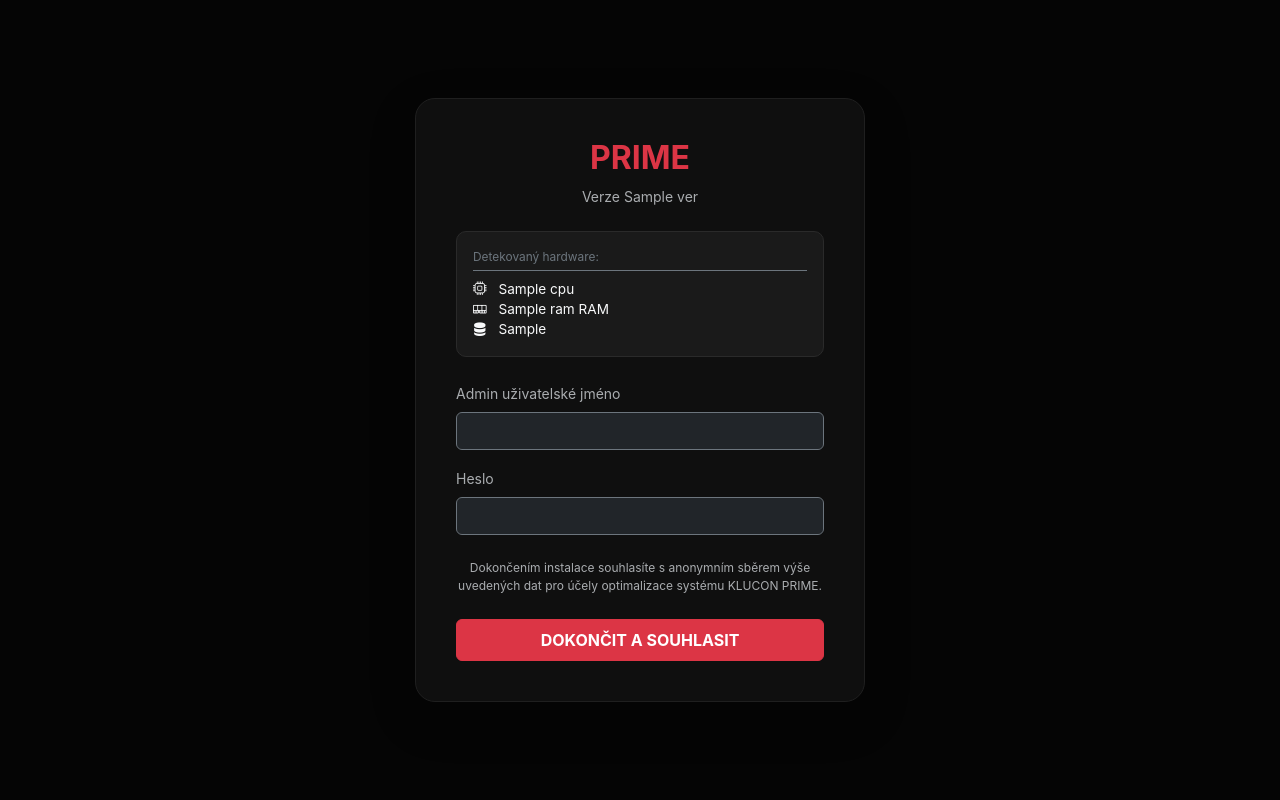
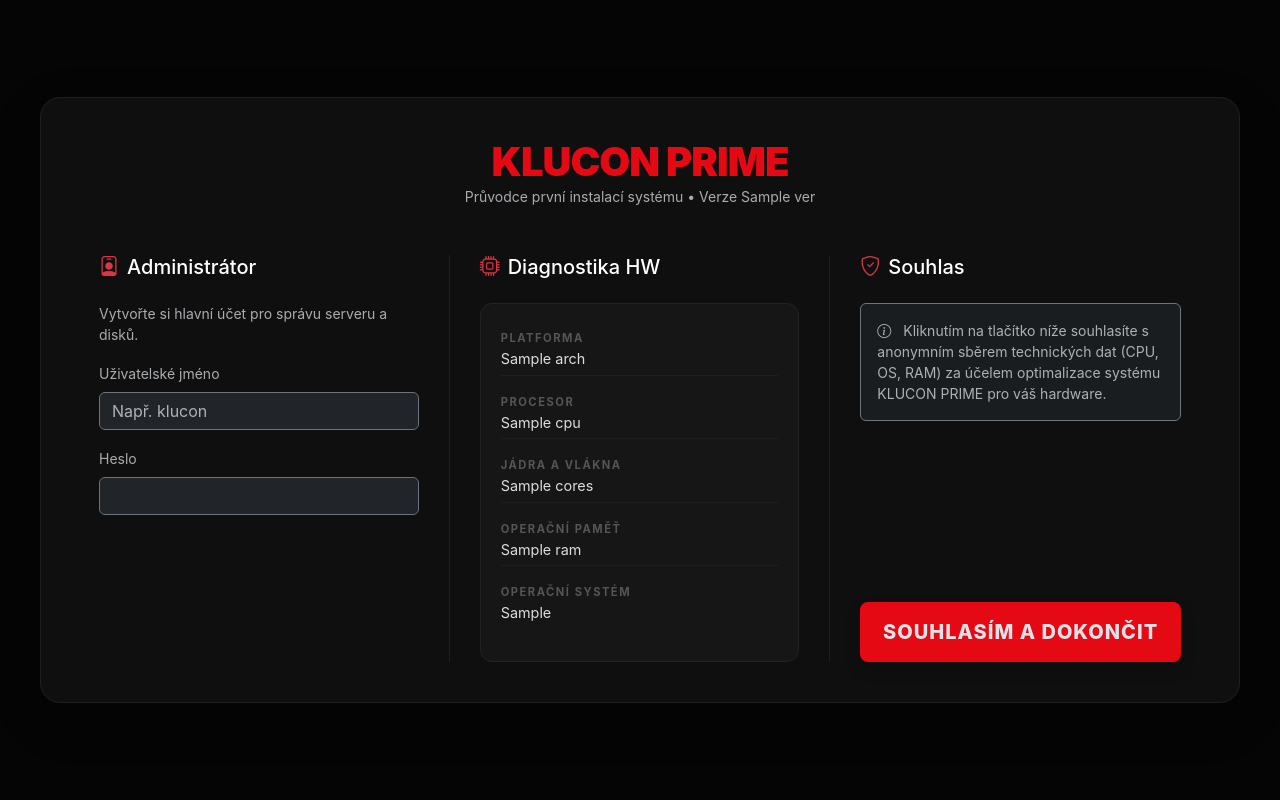
Before and after one commit to klucon/klucon-prime, a FastAPI app: template templates/setup.html in a window 1280 px wide. Run offline with FastAPI, Linux system fonts and the light colour scheme; the template is opened without the code that fills it: most values are stand-ins (such as "Sample title", 1, 10 or a date in 2020).

Commit message:
Update setup.html

```diff
--- a/templates/setup.html
+++ b/templates/setup.html
@@ -2,47 +2,76 @@
 <html lang="cs" data-bs-theme="dark">
 <head>
     <meta charset="UTF-8">
-    <title>PRIME Setup</title>
+    <meta name="viewport" content="width=device-width, initial-scale=1.0">
+    <title>KLUCON PRIME | Instalace</title>
     <link href="https://cdn.jsdelivr.net/npm/bootstrap@5.3.2/dist/css/bootstrap.min.css" rel="stylesheet">
     <link rel="stylesheet" href="https://cdn.jsdelivr.net/npm/bootstrap-icons@1.11.2/font/bootstrap-icons.css">
     <style>
-        body { background-color: #050505; height: 100vh; display: flex; align-items: center; font-family: 'Inter', sans-serif; }
-        .setup-card { background: #0f0f0f; border: 1px solid #1f1f1f; border-radius: 20px; width: 100%; max-width: 450px; padding: 40px; }
-        .hw-info { font-size: 0.85rem; background: #1a1a1a; border: 1px solid #2a2a2a; border-radius: 10px; }
+        body { background-color: #050505; color: #eee; font-family: 'Inter', -apple-system, sans-serif; min-height: 100vh; display: flex; align-items: center; }
+        .setup-container { background: #0f0f0f; border: 1px solid #1f1f1f; border-radius: 20px; padding: 40px; width: 95%; max-width: 1200px; margin: auto; }
+        .col-setup { border-right: 1px solid #1f1f1f; padding: 0 30px; }
+        .col-last { padding: 0 30px; display: flex; flex-direction: column; justify-content: center; }
+        .hw-box { background: #161616; padding: 20px; border-radius: 12px; border: 1px solid #222; }
+        .hw-label { font-size: 0.7rem; color: #555; text-transform: uppercase; letter-spacing: 1.5px; font-weight: 700; }
+        .hw-value { font-size: 0.9rem; color: #ddd; margin-bottom: 12px; display: block; border-bottom: 1px solid #1f1f1f; padding-bottom: 5px; }
+        .hw-value:last-child { border-bottom: none; }
+        .btn-prime { background-color: #e50914; border: none; font-weight: 800; letter-spacing: 1px; padding: 15px; transition: 0.3s; }
+        .btn-prime:hover { background-color: #b20710; transform: translateY(-2px); }
+        .title-red { color: #e50914; font-weight: 900; letter-spacing: -1px; }
     </style>
 </head>
 <body>
-    <div class="container d-flex justify-content-center">
-        <div class="setup-card shadow-lg">
-            <h2 class="text-danger fw-bold text-center mb-2">PRIME</h2>
-            <p class="text-muted text-center small mb-4">Verze {{ sys.ver }}</p>
+    <div class="setup-container shadow-lg">
+        <div class="text-center mb-5">
+            <h1 class="title-red m-0">KLUCON PRIME</h1>
+            <p class="text-muted small uppercase">Průvodce první instalací systému • Verze {{ sys.ver }}</p>
+        </div>
 
-            <div class="hw-info p-3 mb-4">
-                <div class="text-secondary small mb-2 border-bottom border-secondary pb-1">Detekovaný hardware:</div>
-                <div class="text-light">
-                    <i class="bi bi-cpu me-2"></i> {{ sys.cpu }}<br>
-                    <i class="bi bi-memory me-2"></i> {{ sys.ram }} RAM<br>
-                    <i class="bi bi-server me-2"></i> {{ sys.os }}
+        <form action="/do-setup" method="post" class="row align-items-stretch">
+            <div class="col-md-4 col-setup">
+                <h5 class="mb-4 text-white"><i class="bi bi-person-badge me-2 text-danger"></i>Administrátor</h5>
+                <p class="text-muted small">Vytvořte si hlavní účet pro správu serveru a disků.</p>
+                <div class="mb-3">
+                    <label class="form-label small text-muted">Uživatelské jméno</label>
+                    <input type="text" name="username" class="form-control bg-dark border-secondary text-white shadow-none" placeholder="Např. klucon" required>
+                </div>
+                <div class="mb-4">
+                    <label class="form-label small text-muted">Heslo</label>
+                    <input type="password" name="password" class="form-control bg-dark border-secondary text-white shadow-none" required>
                 </div>
             </div>
 
-            <form action="/do-setup" method="post">
-                <div class="mb-3">
-                    <label class="form-label small text-muted">Admin uživatelské jméno</label>
-                    <input type="text" name="username" class="form-control bg-dark border-secondary text-white" required>
+            <div class="col-md-4 col-setup">
+                <h5 class="mb-4 text-white"><i class="bi bi-cpu me-2 text-danger"></i>Diagnostika HW</h5>
+                <div class="hw-box">
+                    <span class="hw-label">Platforma</span>
+                    <span class="hw-value">{{ sys.arch }}</span>
+
+                    <span class="hw-label">Procesor</span>
+                    <span class="hw-value">{{ sys.cpu }}</span>
+
+                    <span class="hw-label">Jádra a vlákna</span>
+                    <span class="hw-value">{{ sys.cores }}</span>
+
+                    <span class="hw-label">Operační paměť</span>
+                    <span class="hw-value">{{ sys.ram }}</span>
+
+                    <span class="hw-label">Operační systém</span>
+                    <span class="hw-value">{{ sys.os }}</span>
                 </div>
-                <div class="mb-4">
-                    <label class="form-label small text-muted">Heslo</label>
-                    <input type="password" name="password" class="form-control bg-dark border-secondary text-white" required>
+            </div>
+
+            <div class="col-md-4 col-last">
+                <h5 class="mb-4 text-white"><i class="bi bi-shield-check me-2 text-danger"></i>Souhlas</h5>
+                <div class="alert alert-dark border-secondary small text-muted py-3">
+                    <i class="bi bi-info-circle me-2"></i>
+                    Kliknutím na tlačítko níže souhlasíte s anonymním sběrem technických dat (CPU, OS, RAM) za účelem optimalizace systému KLUCON PRIME pro váš hardware.
                 </div>
-
-                <p class="text-muted text-center mb-4" style="font-size: 0.75rem;">
-                    Dokončením instalace souhlasíte s anonymním sběrem výše uvedených dat pro účely optimalizace systému KLUCON PRIME.
-                </p>
-
-                <button type="submit" class="btn btn-danger w-100 fw-bold py-2">DOKONČIT A SOUHLASIT</button>
-            </form>
-        </div>
+                <button type="submit" class="btn btn-prime btn-lg w-100 shadow mt-auto">
+                    SOUHLASÍM A DOKONČIT
+                </button>
+            </div>
+        </form>
     </div>
 </body>
 </html>
```
